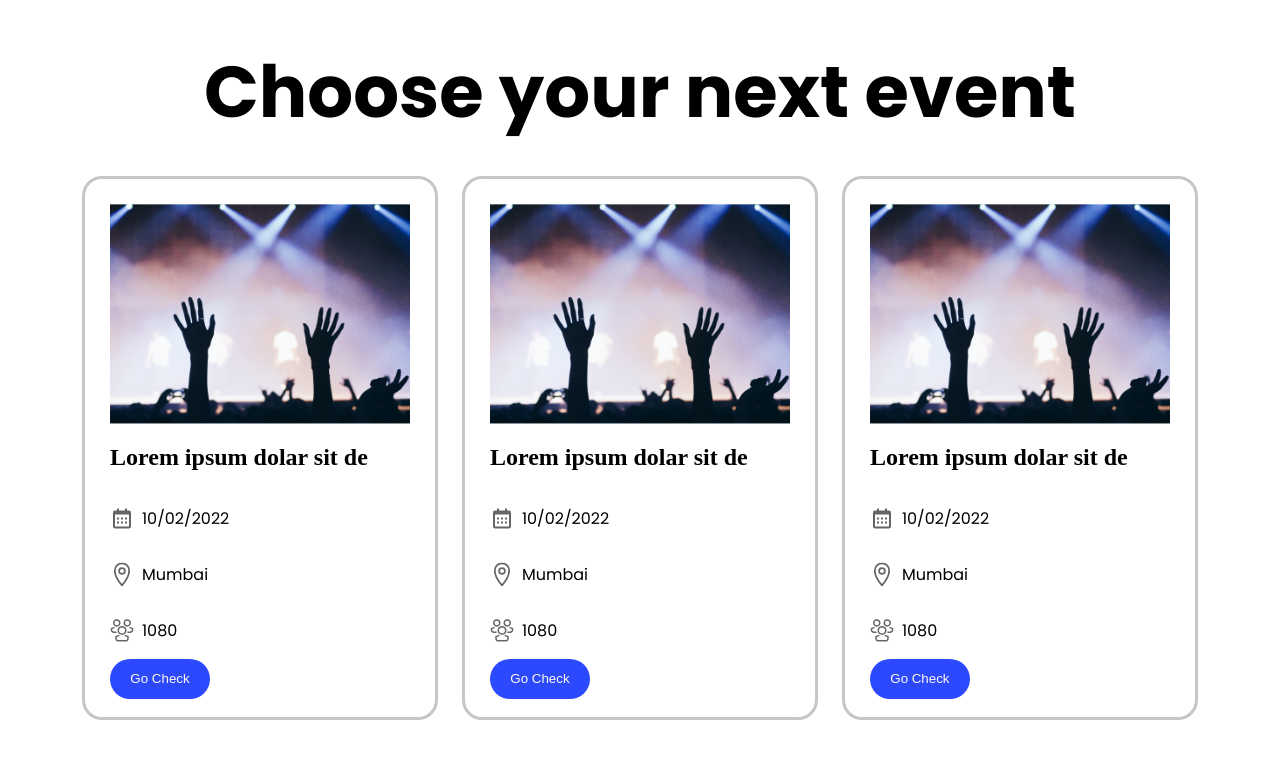
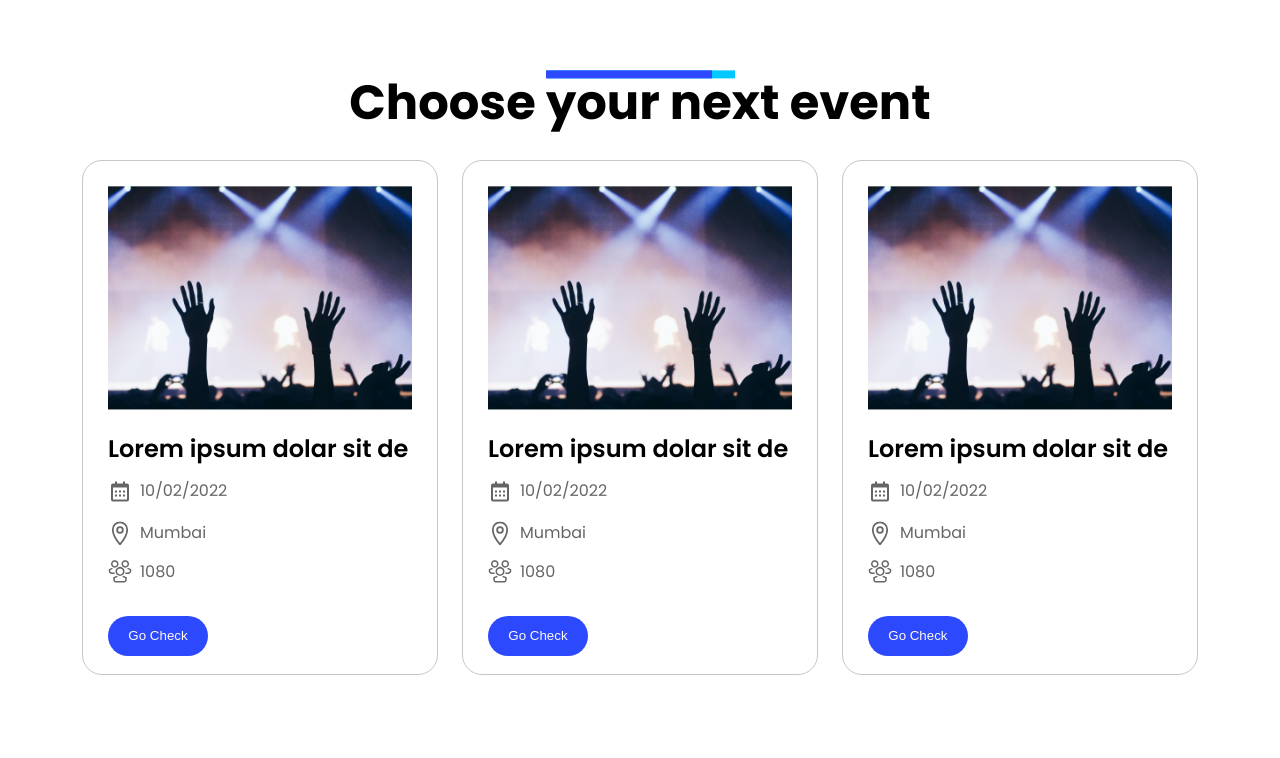
Before and after one commit to Prerna-2605/layout, a plain HTML site: page index.html in a window 1280 px wide. Drawn offline with Linux system fonts and the light colour scheme.

Commit message:
made some changes

```diff
--- a/assets/css/style.css
+++ b/assets/css/style.css
@@ -1,6 +1,7 @@
 @import url('https://fonts.googleapis.com/css2?family=Poppins:ital,wght@0,100;0,200;0,300;0,400;0,500;0,600;0,700;0,800;0,900;1,100;1,200;1,300;1,400;1,500;1,600;1,700;1,800;1,900&display=swap');
 
 * {
+    margin: 0;
     padding: 0%;
     text-decoration: none;
     list-style-type: none;
@@ -8,14 +9,12 @@
 }
 
 .one {
-    text-align: center;
-    font-family: "Poppins";
-    font-weight: 700;
-    font-size: 48px;
-    line-height: 100%;
-    letter-spacing: 0%;
     display: flex;
+    align-items: center;
     justify-content: center;
+    flex-direction: column;
+    margin-top: 70px;
+    margin-bottom: 33px;
 }
 
 .container {
@@ -34,15 +33,33 @@
     margin-right: -12px;
 }
 
+h3 {
+    font-family: Poppins;
+    font-weight: 700;
+    font-size: 48px;
+    line-height: 100%;
+    letter-spacing: 0%;
+    color: #000000;
+}
+
 .card {
-    width: 100%;
     padding-left: 25px;
     padding-right: 25px;
-    border: solid rgb(201, 197, 197) 3px;
-    height: auto;
+    border: solid rgb(201, 197, 197) 1px;
     display: flex;
     flex-direction: column;
     border-radius: 20px;
+    transition: box-shadow 100ms linear;
+}
+
+h2 {
+    font-family: Poppins;
+    font-weight: 600;
+    font-size: 24px;
+    line-height: 150%;
+    letter-spacing: 0%;
+    margin-top: 21px;
+    margin-bottom: 12px;
 }
 
 .img1 {
@@ -81,30 +98,39 @@ p {
     font-weight: 400;
     font-size: 16px;
     color: #000000;
+    opacity: 0.6;
     line-height: 150%;
 }
 
-.mr-8{
+.mr-8 {
     margin-right: 8px;
 }
 
 .icon {
     display: flex;
     align-items: center;
+    margin-bottom: 17px;
 }
 
 
 .icon2 {
     display: flex;
     align-items: center;
+    margin-bottom: 14px;
 }
 
 .icon3 {
     display: flex;
     align-items: center;
+    margin-bottom: 32px;
 }
 
 button:hover {
     box-shadow: 0 12px 16px 0 rgba(0, 0, 0, 0.24);
     cursor: pointer;
 }
+
+.card:hover{
+    box-shadow: 0px 8px 35px 0px #0000001A;
+    border: 0;
+}
--- a/index.html
+++ b/index.html
@@ -10,9 +10,13 @@
 
 <body>
     <section class="one">
-        <h1>
+        <svg width="189" height="9" viewBox="0 0 189 9" fill="none" xmlns="http://www.w3.org/2000/svg">
+            <rect x="1" y="0.375" width="188" height="8" fill="#01C8FF" />
+            <rect y="0.375" width="166" height="8" fill="#2C49FE" />
+        </svg>
+        <h3>
             Choose your next event
-        </h1>
+        </h3>
     </section>
     <section>
         <div class="container">
```
